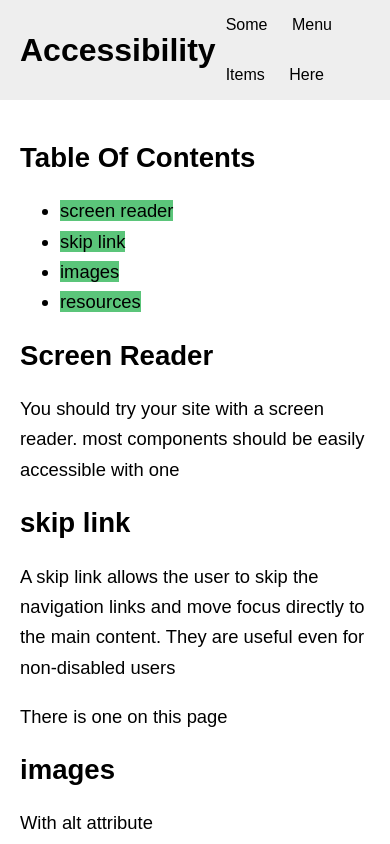
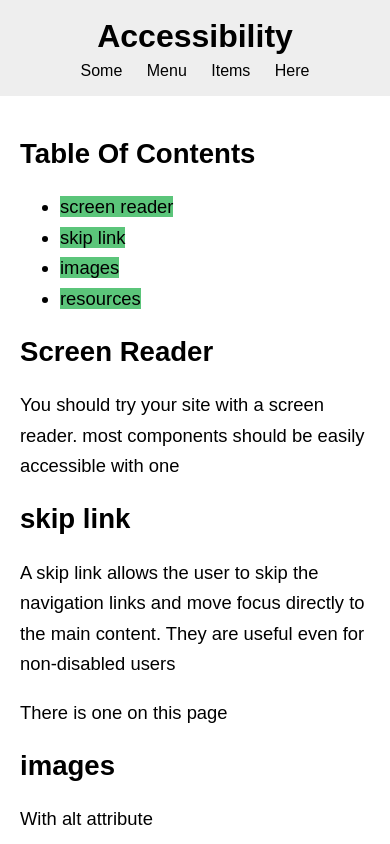
Before and after one commit to bgirschig/responsive-web-design-demos, a plain HTML site: page accessibility/index.html in a window 390 px wide. Shown: the top 844 px of the page. Drawn offline with Linux system fonts and the light colour scheme.

Commit message:
add media query

```diff
--- a/accessibility/style.css
+++ b/accessibility/style.css
@@ -70,3 +70,19 @@ a:hover, a:focus{
 .hidden{
 	visibility: hidden;
 }
+
+/* this is just to demonstrate the use of media queries */
+/* the '500' value was chosen because that's where the menu breaks down */
+@media screen and (max-width: 500px) {
+	header{
+		flex-direction: column;
+		padding: 0;
+		height: auto;
+	}
+	header h1{
+		margin-bottom: 4px;
+	}
+	header a{
+		margin-top: 0;
+	}
+}
```
